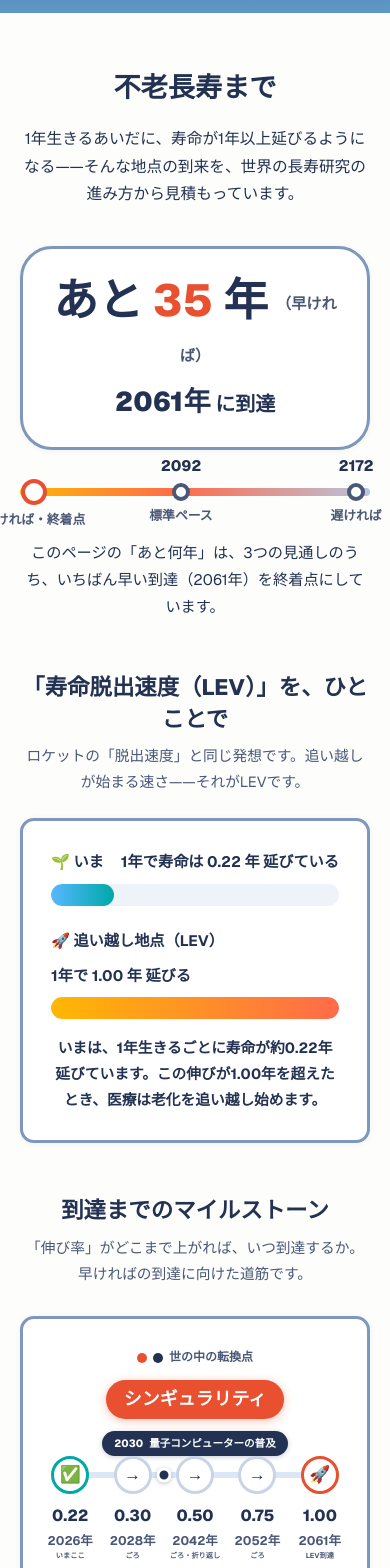
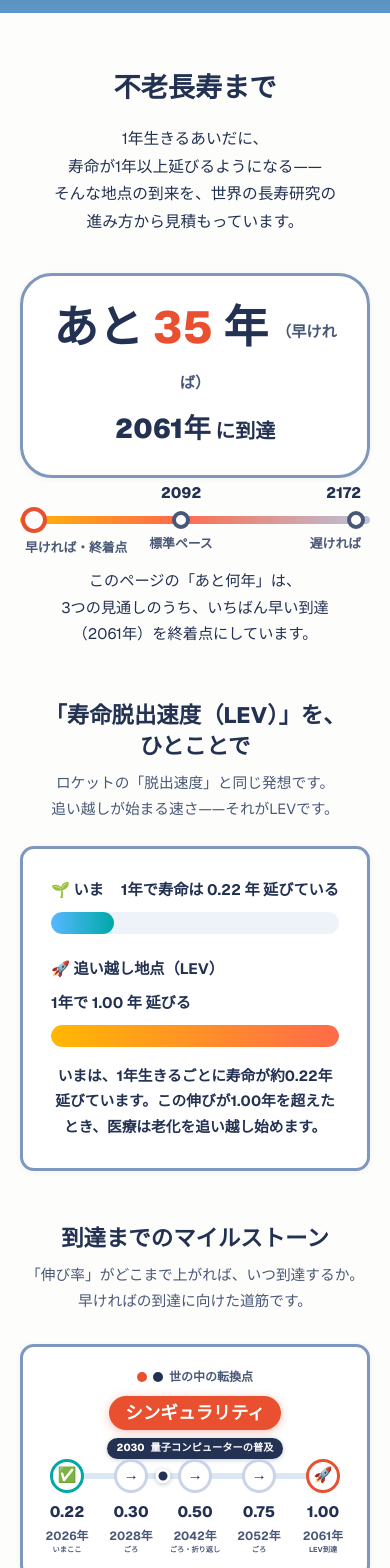
Before and after one commit to mikoshi092/immortality-countdown, a Next.js app: page /ja in a window 390 px wide. Shown: the part 60-1628 px from the top of the page. Built offline with nearby package versions, Linux system fonts and the light colour scheme.

Commit message:
Mobile polish pass 2: compact Milestones panel, RangeBar end labels inside on mobile, phrase-unit line breaking for JA copy

```diff
--- a/app/ja/page.tsx
+++ b/app/ja/page.tsx
@@ -11,6 +11,7 @@ import {
   FieldCards,
   LevGauge,
   Milestones,
+  Phrases,
   RangeBar,
   SectionHeading,
   type FieldCardData,
@@ -121,8 +122,18 @@ export default function JapaneseLandingPage() {
           <h1 className="text-[clamp(1.7rem,5vw,2.5rem)] font-extrabold leading-[1.4]">
             不老長寿まで
           </h1>
-          <p className="mx-auto mt-[18px] max-w-[640px] text-[clamp(0.98rem,2.8vw,1.08rem)]">
-            1年生きるあいだに、寿命が1年以上延びるようになる——そんな地点の到来を、世界の長寿研究の進み方から見積もっています。
+          <p className="mx-auto mt-[18px] max-w-[640px] text-[clamp(0.98rem,2.8vw,1.08rem)] [word-break:auto-phrase]">
+            <Phrases
+              parts={[
+                "1年生きるあいだに、",
+                "寿命が1年以上",
+                "延びるようになる——",
+                "そんな地点の到来を、",
+                "世界の長寿研究の",
+                "進み方から",
+                "見積もっています。",
+              ]}
+            />
           </p>
 
           <div className="mx-auto mt-[38px] max-w-[560px] rounded-[32px] border-[3px] border-[#7d97bd] bg-white px-5 pb-[22px] pt-[26px] shadow-[0_1px_6px_rgba(35,50,82,0.06)]">
@@ -153,15 +164,37 @@ export default function JapaneseLandingPage() {
               { year: medianYear, tag: "標準ペース", left: "46%" },
               { year: lateYear, tag: "遅ければ", left: "96%" },
             ]}
-            note={`このページの「あと何年」は、3つの見通しのうち、いちばん早い到達（${earlyYear}年）を終着点にしています。`}
+            note={
+              <Phrases
+                parts={[
+                  "このページの",
+                  "「あと何年」は、",
+                  "3つの見通しのうち、",
+                  "いちばん早い到達",
+                  `（${earlyYear}年）を`,
+                  "終着点にしています。",
+                ]}
+              />
+            }
           />
         </section>
 
         {/* LEV in one sentence */}
         <section id="lev-toha" className="scroll-mt-6 pt-[52px]">
           <SectionHeading
-            title="「寿命脱出速度（LEV）」を、ひとことで"
-            sub="ロケットの「脱出速度」と同じ発想です。追い越しが始まる速さ——それがLEVです。"
+            title={<Phrases parts={["「寿命脱出速度（LEV）」を、", "ひとことで"]} />}
+            sub={
+              <Phrases
+                parts={[
+                  "ロケットの",
+                  "「脱出速度」と",
+                  "同じ発想です。",
+                  "追い越しが",
+                  "始まる速さ——",
+                  "それがLEVです。",
+                ]}
+              />
+            }
           />
           <LevGauge
             nowLabel="🌱 いま"
@@ -177,7 +210,17 @@ export default function JapaneseLandingPage() {
         <section className="pt-[52px]">
           <SectionHeading
             title="到達までのマイルストーン"
-            sub="「伸び率」がどこまで上がれば、いつ到達するか。早ければの到達に向けた道筋です。"
+            sub={
+              <Phrases
+                parts={[
+                  "「伸び率」が",
+                  "どこまで上がれば、",
+                  "いつ到達するか。",
+                  "早ければの到達に",
+                  "向けた道筋です。",
+                ]}
+              />
+            }
           />
           <Milestones
             steps={[
@@ -202,7 +245,17 @@ export default function JapaneseLandingPage() {
         <section className="pt-[52px]">
           <SectionHeading
             title="📰 不老長寿ニュース"
-            sub="世界中の研究ニュースを、日本語の見出しで。見出しがそのまま元の記事へのリンクになっています。"
+            sub={
+              <Phrases
+                parts={[
+                  "世界中の研究ニュースを、",
+                  "日本語の見出しで。",
+                  "見出しがそのまま",
+                  "元の記事への",
+                  "リンクになっています。",
+                ]}
+              />
+            }
           />
           <div className="mt-6">
             <RtNewsList
@@ -234,8 +287,12 @@ export default function JapaneseLandingPage() {
         {/* Age calculator */}
         <section className="pt-[52px]">
           <SectionHeading
-            title="あなたは何歳になっていますか"
-            sub="到達の年を、自分の人生に引き寄せてみてください。"
+            title={<Phrases parts={["あなたは", "何歳になっていますか"]} />}
+            sub={
+              <Phrases
+                parts={["到達の年を、", "自分の人生に", "引き寄せてみてください。"]}
+              />
+            }
           />
           <AgeCalculator
             locale="ja"
@@ -254,7 +311,18 @@ export default function JapaneseLandingPage() {
         <section id="eight-fields" className="scroll-mt-6 pt-[52px]">
           <SectionHeading
             title="8つの分野が、同時に進んでいます"
-            sub="老化への挑戦は、ひとつの技術では届きません。8分野の足並みがそろうほど、到達は近づきます。"
+            sub={
+              <Phrases
+                parts={[
+                  "老化への挑戦は、",
+                  "ひとつの技術では",
+                  "届きません。",
+                  "8分野の足並みが",
+                  "そろうほど、",
+                  "到達は近づきます。",
+                ]}
+              />
+            }
           />
           <div className="mt-6 rounded-[14px] border-[3px] border-[#7d97bd] bg-white p-6 shadow-[0_1px_6px_rgba(35,50,82,0.06)]">
             <div className="flex flex-wrap items-baseline justify-between gap-2">
@@ -284,7 +352,9 @@ export default function JapaneseLandingPage() {
 
         {/* The honest wall: delivery */}
         <section id="why-now" className="scroll-mt-6 pt-[52px]">
-          <SectionHeading title="一番大きな壁は「届けること」" />
+          <SectionHeading
+            title={<Phrases parts={["一番大きな壁は", "「届けること」"]} />}
+          />
           <div className="mt-6 rounded-[14px] border-[3px] border-[#7d97bd] bg-white p-7 shadow-[0_1px_6px_rgba(35,50,82,0.06)]">
             <p>
               研究が進んでも、治療として人に届くまでには、安全性の確認、臨床試験、承認、製造、社会の受け入れと、いくつも壁があります。
@@ -311,7 +381,9 @@ export default function JapaneseLandingPage() {
         </section>
 
         <Closing
-          heading="「死はバグである」未来を、数字で追いかけます。"
+          heading={
+            <Phrases parts={["「死はバグである」", "未来を、", "数字で追いかけます。"]} />
+          }
           primaryLabel="最新ニュースを見る"
           primaryHref="/ja/news"
           secondaryLabel="数字の出し方（モデルについて）"
--- a/components/calm/Sections.tsx
+++ b/components/calm/Sections.tsx
@@ -1,4 +1,5 @@
 import Link from "next/link";
+import type { ReactNode } from "react";
 import type { FaqItem } from "@/lib/faq";
 import { FOCUS_RING } from "@/lib/nav";
 import type { SiteLocale } from "@/lib/locale";
@@ -16,15 +17,38 @@ export const CALM_SOFT = "#4a5878";
 export const CALM_CORAL = "#e8502f";
 export const CALM_TEAL = "#00a8a8";
 
-export function SectionHeading({ title, sub }: { title: string; sub?: string }) {
+export function SectionHeading({ title, sub }: { title: ReactNode; sub?: ReactNode }) {
   return (
     <>
-      <h2 className="text-center text-[clamp(1.4rem,4vw,1.9rem)] font-extrabold leading-[1.4] text-[#233252]">
+      <h2 className="text-center text-[clamp(1.4rem,4vw,1.9rem)] font-extrabold leading-[1.4] text-[#233252] [word-break:auto-phrase]">
         {title}
       </h2>
       {sub ? (
-        <p className="mt-2 text-center text-[clamp(0.92rem,2.6vw,1rem)] text-[#4a5878]">{sub}</p>
+        <p className="mt-2 text-center text-[clamp(0.92rem,2.6vw,1rem)] text-[#4a5878] [word-break:auto-phrase]">
+          {sub}
+        </p>
       ) : null}
+    </>
+  );
+}
+
+/**
+ * Phrase-unit spans for Japanese copy: each part renders as a
+ * whitespace-nowrap inline span, so a line break can only fall
+ * BETWEEN parts — never mid-phrase (「延びるようにな／る」). Browsers
+ * with `word-break: auto-phrase` get the same policy from the
+ * container class; the spans carry it where that is unsupported
+ * (notably iOS Safari). Parts concatenate to the exact original
+ * string — no copy change. Owner report, 2026-11-04.
+ */
+export function Phrases({ parts }: { parts: string[] }) {
+  return (
+    <>
+      {parts.map((part, index) => (
+        <span key={index} className="whitespace-nowrap">
+          {part}
+        </span>
+      ))}
     </>
   );
 }
@@ -37,15 +61,38 @@ export type RangePoint = {
   /** Suppress the year label above the dot when the page already states
    *  that year as the hero's standalone arrival line (JA hero: 2061). */
   hideYear?: boolean;
+  /** The end tag is too long to sit beside the middle tag on one
+   *  mobile line (EN "Earliest · the endpoint"): let it wrap onto a
+   *  second line below sm instead of colliding. The note below the
+   *  bar then takes extra mobile margin to clear the taller tag. */
+  wrapTagOnMobile?: boolean;
 };
 
-/** Scenario range bar: earliest (the endpoint) / standard pace / latest. */
-export function RangeBar({ points, note }: { points: RangePoint[]; note: string }) {
+/**
+ * Scenario range bar: earliest (the endpoint) / standard pace /
+ * latest. Labels center on their dot — except on mobile, where the
+ * first point's labels anchor to the dot's left edge and the last
+ * point's to its right edge: centered, the end labels overflowed the
+ * screen (the JA left tag lost its first characters). Dots stay at
+ * their data positions and the middle label stays centered; ≥sm
+ * rendering is unchanged. Owner report, 2026-11-04.
+ */
+export function RangeBar({ points, note }: { points: RangePoint[]; note: ReactNode }) {
+  const anyWrappedTag = points.some((point) => point.wrapTagOnMobile);
   return (
     <>
       <div className="relative mx-auto my-[38px] max-w-[680px]">
         <div className="h-2 rounded-full bg-[linear-gradient(90deg,#ffb703,#ff6b4a_45%,#b8c4de)]" />
-        {points.map((point) => (
+        {points.map((point, index) => {
+          const align =
+            index === 0 ? "start" : index === points.length - 1 ? "end" : "center";
+          const alignClass =
+            align === "start"
+              ? "max-sm:left-0 max-sm:translate-x-0"
+              : align === "end"
+                ? "max-sm:left-auto max-sm:right-0 max-sm:translate-x-0"
+                : "";
+          return (
             <div
               key={point.year}
               className={`absolute top-1/2 -translate-x-1/2 -translate-y-1/2 rounded-full bg-white ${
@@ -56,17 +103,32 @@ export function RangeBar({ points, note }: { points: RangePoint[]; note: string
               style={{ left: point.left }}
             >
               {point.hideYear ? null : (
-              <span className="absolute bottom-[calc(100%+8px)] left-1/2 -translate-x-1/2 whitespace-nowrap text-[0.95rem] font-extrabold text-[#233252]">
+                <span
+                  className={`absolute bottom-[calc(100%+8px)] left-1/2 -translate-x-1/2 whitespace-nowrap text-[0.95rem] font-extrabold text-[#233252] ${alignClass}`}
+                >
                   {point.year}
                 </span>
               )}
-            <span className="absolute left-1/2 top-[calc(100%+8px)] -translate-x-1/2 whitespace-nowrap text-[0.8rem] font-bold text-[#4a5878]">
+              <span
+                className={`absolute left-1/2 top-[calc(100%+8px)] -translate-x-1/2 whitespace-nowrap text-[0.8rem] font-bold text-[#4a5878] ${alignClass} ${
+                  point.wrapTagOnMobile
+                    ? "max-sm:w-[104px] max-sm:whitespace-normal max-sm:text-left max-sm:leading-[1.35]"
+                    : ""
+                }`}
+              >
                 {point.tag}
               </span>
             </div>
-        ))}
+          );
+        })}
       </div>
-      <p className="mx-auto mt-11 max-w-[620px] text-center text-[0.95rem]">{note}</p>
+      <p
+        className={`mx-auto mt-11 max-w-[620px] text-center text-[0.95rem] [word-break:auto-phrase] ${
+          anyWrappedTag ? "max-sm:mt-[60px]" : ""
+        }`}
+      >
+        {note}
+      </p>
     </>
   );
 }
@@ -134,6 +196,13 @@ export type MilestoneStep = {
  * becomes a centered stack instead: caption, then the large pill,
  * then the small pill — chronological order, no ticks. The pills are
  * static there and the axis dot stays as-is. Owner report, 2026-11-04.
+ * The stacked panel then read too large on phones, so below sm the
+ * panel also compacts: tighter padding and band gaps, smaller pills,
+ * 34px step circles (axis line and event dot re-centered to match),
+ * and one-notch-smaller gain and year lines. The note line keeps the
+ * fit-driven size from the two-line structure — the longest notes
+ * ("around · halfway") have no slack to give at 360px. ≥sm sizes are
+ * untouched. Owner report, 2026-11-04.
  */
 export type TimelineEvent = {
   label: string;
@@ -157,7 +226,7 @@ export function Milestones({
   const largeEvents = events?.filter((event) => event.size === "large") ?? [];
   const smallEvents = events?.filter((event) => event.size === "small") ?? [];
   return (
-    <div className="relative mt-[30px] rounded-[14px] border-[3px] border-[#7d97bd] bg-white px-4 py-7 shadow-[0_1px_6px_rgba(35,50,82,0.06)]">
+    <div className="relative mt-[30px] rounded-[14px] border-[3px] border-[#7d97bd] bg-white px-4 py-7 shadow-[0_1px_6px_rgba(35,50,82,0.06)] max-sm:px-3 max-sm:py-5">
       {events && events.length > 0 ? (
         <>
           {eventsCaption ? (
@@ -173,11 +242,11 @@ export function Milestones({
               {eventsCaption}
             </p>
           ) : null}
-          <div className="relative h-[118px] max-sm:mt-3 max-sm:flex max-sm:h-auto max-sm:flex-col max-sm:items-center max-sm:gap-3">
+          <div className="relative h-[118px] max-sm:mt-2 max-sm:flex max-sm:h-auto max-sm:flex-col max-sm:items-center max-sm:gap-2">
             {smallEvents.map((event) => (
               <span
                 key={event.label}
-                className="absolute top-0 -translate-x-1/2 whitespace-nowrap rounded-full bg-[#233252] px-3 py-1.5 text-[clamp(0.66rem,2.7vw,0.82rem)] font-bold leading-[1.25] text-white shadow-[0_1px_5px_rgba(35,50,82,0.25)] max-sm:static max-sm:order-2 max-sm:translate-x-0"
+                className="absolute top-0 -translate-x-1/2 whitespace-nowrap rounded-full bg-[#233252] px-3 py-1.5 text-[clamp(0.66rem,2.7vw,0.82rem)] font-bold leading-[1.25] text-white shadow-[0_1px_5px_rgba(35,50,82,0.25)] max-sm:static max-sm:order-2 max-sm:translate-x-0 max-sm:px-2.5 max-sm:py-1 max-sm:text-[0.64rem]"
                 style={{ left: event.left }}
               >
                 {event.year ? (
@@ -197,7 +266,7 @@ export function Milestones({
             {largeEvents.map((event) => (
               <span
                 key={event.label}
-                className="absolute top-[48px] -translate-x-1/2 whitespace-nowrap rounded-full bg-[#e8502f] px-[18px] py-2 text-[clamp(1.02rem,4.6vw,1.4rem)] font-extrabold leading-[1.25] text-white shadow-[0_2px_10px_rgba(232,80,47,0.35)] max-sm:static max-sm:order-1 max-sm:translate-x-0"
+                className="absolute top-[48px] -translate-x-1/2 whitespace-nowrap rounded-full bg-[#e8502f] px-[18px] py-2 text-[clamp(1.02rem,4.6vw,1.4rem)] font-extrabold leading-[1.25] text-white shadow-[0_2px_10px_rgba(232,80,47,0.35)] max-sm:static max-sm:order-1 max-sm:translate-x-0 max-sm:px-4 max-sm:py-1.5 max-sm:text-[1.1rem]"
                 style={{ left: event.left }}
               >
                 {event.label}
@@ -217,13 +286,13 @@ export function Milestones({
       <div className="relative">
         <div
           aria-hidden="true"
-          className="absolute left-[6%] right-[6%] top-[16px] h-[6px] rounded-full bg-[linear-gradient(90deg,#00a8a8_10%,#dbe7f5_10%)]"
+          className="absolute left-[6%] right-[6%] top-[16px] h-[6px] rounded-full bg-[linear-gradient(90deg,#00a8a8_10%,#dbe7f5_10%)] max-sm:top-[14px]"
         />
         {smallEvents.map((event) => (
           <span
             key={`dot-${event.label}`}
             aria-hidden="true"
-            className="absolute top-[19px] z-10 h-[15px] w-[15px] -translate-x-1/2 -translate-y-1/2 rounded-full border-[3px] border-white bg-[#233252] shadow-[0_1px_4px_rgba(35,50,82,0.3)]"
+            className="absolute top-[19px] z-10 h-[15px] w-[15px] -translate-x-1/2 -translate-y-1/2 rounded-full border-[3px] border-white bg-[#233252] shadow-[0_1px_4px_rgba(35,50,82,0.3)] max-sm:top-[17px]"
             style={{ left: event.left }}
           />
         ))}
@@ -231,7 +300,7 @@ export function Milestones({
           {steps.map((step) => (
             <div key={step.gain} className="flex-1 px-0.5 text-center">
               <div
-                className={`mx-auto flex h-[38px] w-[38px] items-center justify-center rounded-full border-[3px] bg-white text-[1.05rem] ${
+                className={`mx-auto flex h-[38px] w-[38px] items-center justify-center rounded-full border-[3px] bg-white text-[1.05rem] max-sm:h-[34px] max-sm:w-[34px] max-sm:text-[0.95rem] ${
                   step.state === "done"
                     ? "border-[#00a8a8] bg-[#e6fbfb]"
                     : step.state === "final"
@@ -241,9 +310,13 @@ export function Milestones({
               >
                 {step.state === "done" ? "✅" : step.state === "final" ? "🚀" : "→"}
               </div>
-              <div className="mt-2 text-[clamp(1rem,3.4vw,1.25rem)] font-extrabold">{step.gain}</div>
+              <div className="mt-2 text-[clamp(1rem,3.4vw,1.25rem)] font-extrabold max-sm:mt-1.5 max-sm:text-[0.95rem]">
+                {step.gain}
+              </div>
               <div className="mt-0.5 font-bold leading-[1.5] text-[#4a5878]">
-                <div className="whitespace-nowrap text-[0.78rem]">{step.when}</div>
+                <div className="whitespace-nowrap text-[0.78rem] max-sm:text-[0.74rem]">
+                  {step.when}
+                </div>
                 <div className="whitespace-nowrap text-[clamp(0.38rem,1.85vw,0.78rem)]">
                   {step.note}
                 </div>
@@ -356,7 +429,7 @@ export function Closing({
   finePrint,
   locale,
 }: {
-  heading: string;
+  heading: ReactNode;
   primaryLabel: string;
   primaryHref: string;
   secondaryLabel: string;
```
Also changed, not shown: app/page.tsx (+8 -2 lines). Lines whose indentation alone changed are shown as unchanged.
